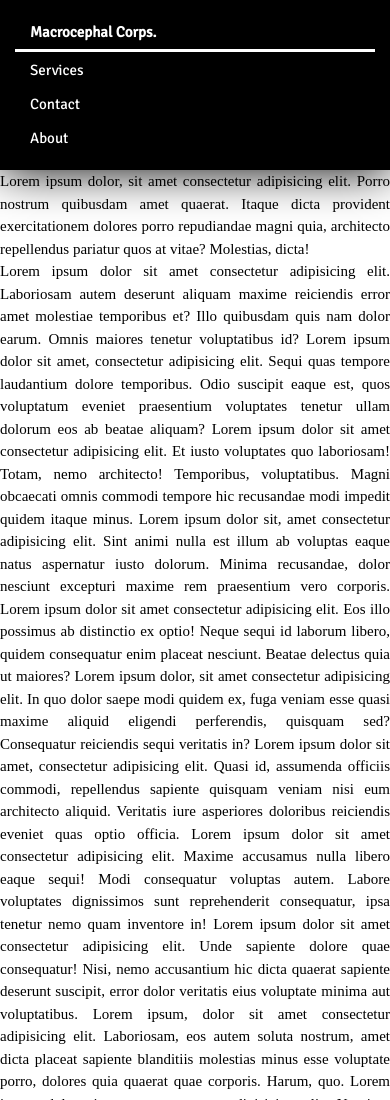
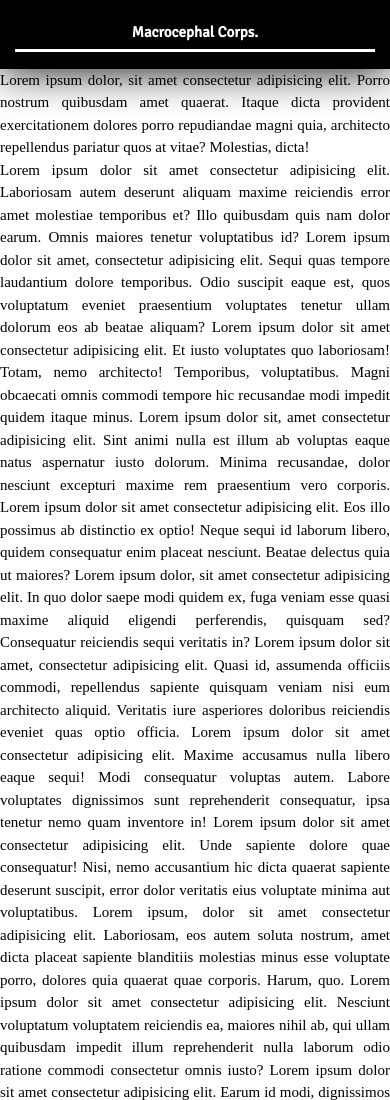
Before and after one commit to macrocephal/macrocephal.cloud-ui, a website: page index.html in a window 390 px wide. Shown: the top 1100 px of the page. Drawn offline with nearby package versions, Linux system fonts and the light colour scheme; files that its build step writes are made by us from their sources.

Commit message:
FIX nav ergonmy on mobile

```diff
--- a/scss/__widget.navbar.scss
+++ b/scss/__widget.navbar.scss
@@ -9,6 +9,7 @@
         flex-direction: column;
 
         > :not( hr ):first-child {
+            text-align: center;
             border-bottom: 3px $color-inverse solid;
         }
     }
@@ -47,6 +48,12 @@
 
         ~ :not( hr ) {
             font-weight: normal;
+
+            @media ( max-width: 520px ) {
+                overflow: hidden;
+                padding: 0;
+                height: 0;
+            }
         }
     }
 }
```
